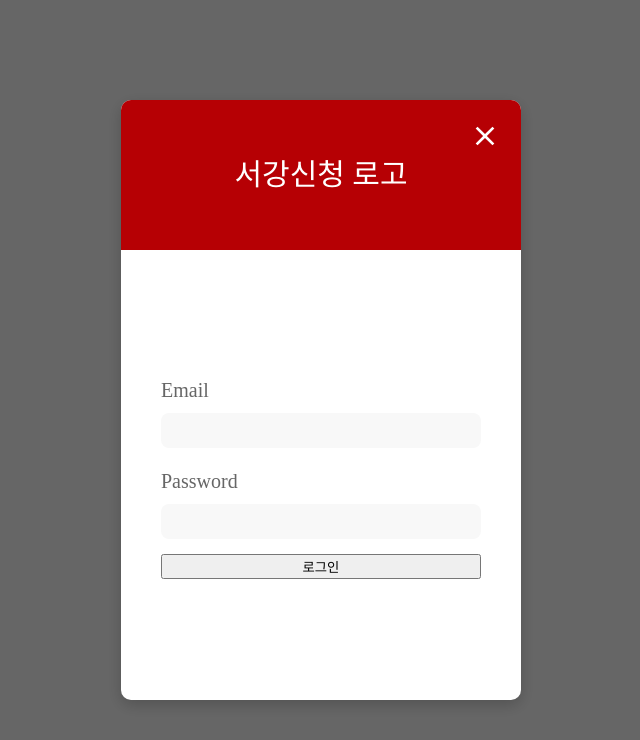
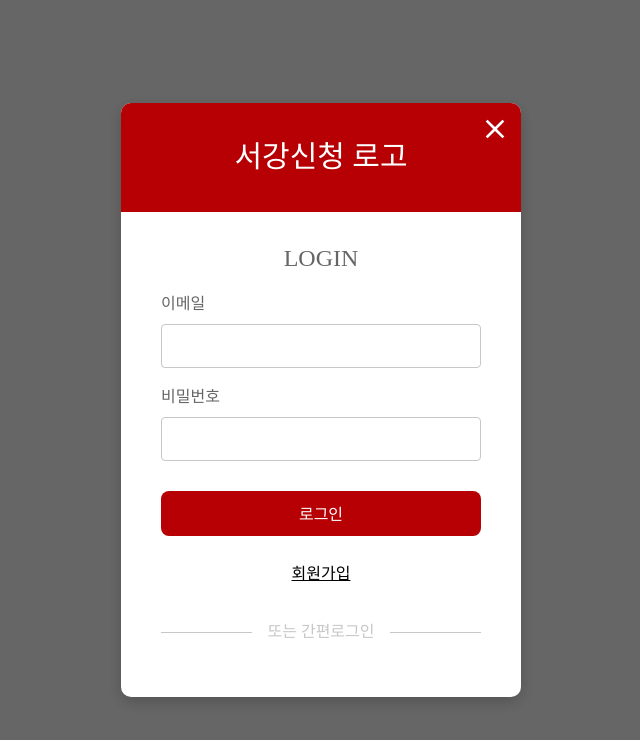
Before and after one commit to facade-team/sogang-register-web, a React (Create React App) app: page / in a window 1280 px wide. Both pictures are taken after a click on the button "로그인". Shown: the top 740 px of the page, without its empty margins (319-959 px from the left). Built offline with nearby package versions, Linux system fonts and the light colour scheme.

Commit message:
[feat]: 로그인 모달폼, 회원가입 모달폼 UI

```diff
--- a/src/App.js
+++ b/src/App.js
@@ -2,7 +2,7 @@ import React, { useState } from 'react'
 import styled from 'styled-components'
 import GlobalStyle from './styles/GlobalStyle'
 import Modal from './components/Modal/Modal'
-import LoginBtn from './components/LoginBtn'
+import SignBtn from './components/SignBtn'
 
 const Container = styled.div`
   display: flex;
@@ -13,15 +13,25 @@ const Container = styled.div`
 
 const App = () => {
   const [showModal, setShowModal] = useState(false)
-  const openModal = () => {
+  const [modalType, setModalType] = useState('')
+
+  const openModal = (signBtnType) => {
+    console.log(signBtnType)
     setShowModal((prev) => !prev)
+    setModalType(signBtnType)
   }
   return (
     <>
       <GlobalStyle></GlobalStyle>
       <Container>
-        <LoginBtn onClick={openModal}></LoginBtn>
-        <Modal showModal={showModal} setShowModal={setShowModal}></Modal>
+        <SignBtn onClick={openModal} signBtnType={'login'}></SignBtn>
+        <SignBtn onClick={openModal} signBtnType={'signup'}></SignBtn>
+        <Modal
+          showModal={showModal}
+          setShowModal={setShowModal}
+          modalType={modalType}
+          setModalType={setModalType}
+        ></Modal>
       </Container>
     </>
   )
--- a/src/components/Modal/LoginForm.js
+++ /dev/null
@@ -1,70 +0,0 @@
-import React from 'react'
-import styled from 'styled-components'
-import useInput from '../../hooks/useInput'
-
-const FormContainer = styled.form`
-  display: flex;
-  flex-direction: column;
-  width: 80%;
-`
-
-const FormGroup = styled.div`
-  display: block;
-  width: 100%;
-  margin-bottom: 15px;
-
-  label {
-    display: block;
-    color: #666;
-    font-size: 20px;
-    margin-bottom: 5px;
-  }
-
-  input {
-    appearance: none;
-    background: none;
-    border: none;
-    outline: none;
-    padding: 10px 0 10px 0;
-    width: 100%;
-    background-color: #f8f8f8;
-    border-radius: 8px;
-    border-width: 0;
-  }
-`
-
-const SubmitBtn = styled.button.attrs({
-  type: 'submit',
-})``
-
-const LoginForm = ({ handleLogin }) => {
-  const [user, onChange] = useInput({
-    email: '',
-    password: '',
-  })
-  const { email, password } = user
-  const submitHandler = (e) => {
-    e.preventDefault()
-    handleLogin(user)
-  }
-  return (
-    <FormContainer onSubmit={submitHandler}>
-      <FormGroup>
-        <label htmlFor="email">Email</label>
-        <input type="email" name="email" value={email} onChange={onChange} />
-      </FormGroup>
-      <FormGroup>
-        <label htmlFor="password">Password</label>
-        <input
-          type="password"
-          name="password"
-          value={password}
-          onChange={onChange}
-        />
-      </FormGroup>
-      <SubmitBtn>로그인</SubmitBtn>
-    </FormContainer>
-  )
-}
-
-export default LoginForm
--- a/src/components/Modal/Modal.js
+++ b/src/components/Modal/Modal.js
@@ -2,7 +2,7 @@ import React, { useRef, useEffect, useCallback } from 'react'
 import styled from 'styled-components'
 import { MdClose } from 'react-icons/md'
 import { motion, AnimatePresence } from 'framer-motion'
-import LoginForm from './LoginForm'
+import ModalForm from './ModalForm'
 
 const Background = styled(motion.div)`
   width: 100%;
@@ -16,11 +16,12 @@ const Background = styled(motion.div)`
 
 const ModalContainer = styled(motion.div)`
   min-width: 400px;
-  height: 600px;
+  height: fit-content;
+  padding-bottom: 50px;
   box-shadow: 0 5px 16px rgba(0, 0, 0, 0.2);
   background: #fff;
   display: grid;
-  grid-template-rows: 1fr 3fr;
+  grid-template-rows: 1fr 4fr;
   position: relative;
   z-index: 10;
   border-radius: 10px;
@@ -42,17 +43,17 @@ const ModalLogo = styled.div`
 const ModalContent = styled.div`
   display: flex;
   flex-direction: column;
-  justify-content: center;
+  //justify-content: center;
+  margin-top: 25px;
   align-items: center;
   line-height: 1.8;
-  color: #141414;
 `
 
 const ModalCloseBtn = styled(MdClose)`
   cursor: pointer;
   position: absolute;
-  top: 20px;
-  right: 20px;
+  top: 10px;
+  right: 10px;
   width: 32px;
   height: 32px;
   padding: 0;
@@ -65,7 +66,7 @@ const modalVariant = {
   exit: { opacity: 0 },
 }
 
-const Modal = ({ showModal, setShowModal }) => {
+const Modal = ({ showModal, setShowModal, modalType, setModalType }) => {
   const BgRef = useRef()
   const closeModal = (e) => {
     if (BgRef.current === e.target) {
@@ -106,7 +107,11 @@ const Modal = ({ showModal, setShowModal }) => {
           <ModalContainer>
             <ModalLogo>서강신청 로고</ModalLogo>
             <ModalContent>
-              <LoginForm handleLogin={handleLogin}></LoginForm>
+              <ModalForm
+                handleLogin={handleLogin}
+                modalType={modalType}
+                setModalType={setModalType}
+              ></ModalForm>
             </ModalContent>
             <ModalCloseBtn
               onClick={() => setShowModal(!showModal)}
--- /dev/null
+++ b/src/components/Modal/ModalForm.js
@@ -0,0 +1,196 @@
+import React, { useState } from 'react'
+import styled from 'styled-components'
+import useInput from '../../hooks/useInput'
+import { motion } from 'framer-motion'
+
+const FormContainer = styled.form`
+  display: flex;
+  flex-direction: column;
+  width: 80%;
+`
+
+const Title = styled.p`
+  text-align: center;
+  font-size: 24px;
+  margin-bottom: 10px;
+  color: #666;
+`
+
+const FormGroup = styled.div`
+  display: block;
+  width: 100%;
+  margin-bottom: 15px;
+
+  label {
+    display: block;
+    color: #666;
+    font-size: 16px;
+    margin-bottom: 5px;
+    transition: 0.4s;
+  }
+  &:focus-within label {
+    color: #b60004;
+  }
+
+  input {
+    padding: 12px 12px;
+    width: 100%;
+    font-size: 16px;
+    border-radius: 4px;
+    border: 1px solid #c7c7c7;
+    outline: none;
+    transition: 0.4s;
+  }
+
+  &:focus-within input {
+    border-color: #b60004;
+  }
+`
+
+const SubmitBtn = styled(motion.button).attrs({
+  type: 'submit',
+})`
+  width: 100%;
+  height: 45px;
+  padding: 10px 15px;
+  color: #fff;
+  background-color: #b60004;
+  border-radius: 8px;
+  border: none;
+  cursor: pointer;
+  margin-top: 15px;
+  font-size: 16px;
+
+  & + div {
+    text-align: center;
+    margin-top: 24px;
+    text-decoration: underline;
+    span {
+      cursor: pointer;
+    }
+  }
+`
+
+const Seperator = styled.div`
+  margin-top: 30px;
+  display: flex;
+  align-items: center;
+
+  p {
+    padding: 0 15px;
+    color: #c7c7c7;
+  }
+
+  div {
+    flex: 1;
+    height: 1px;
+    background-color: #c7c7c7;
+  }
+`
+
+const MailAllow = styled.p`
+  display: flex;
+  flex-direction: row-reverse;
+  align-items: center;
+  justify-content: center;
+`
+
+const ModalForm = ({ handleLogin, modalType, setModalType }) => {
+  const [user, onChangeInput] = useInput({
+    name: '',
+    email: '',
+    password: '',
+  })
+  const { name, email, password } = user
+  const passwordTest = ''
+  const [checkboxValue, setCheckboxValue] = useState(true)
+  const submitHandler = (e) => {
+    e.preventDefault()
+    handleLogin(user)
+  }
+  return (
+    <FormContainer onSubmit={submitHandler}>
+      {modalType === 'login' ? <Title>LOGIN</Title> : <Title>SIGN UP</Title>}
+      {modalType === 'signup' && (
+        <FormGroup>
+          <label htmlFor="name">이름</label>
+          <input
+            type="name"
+            name="name"
+            value={name}
+            onChange={onChangeInput}
+          />
+        </FormGroup>
+      )}
+      <FormGroup>
+        <label htmlFor="email">이메일</label>
+        <input
+          type="email"
+          name="email"
+          value={email}
+          onChange={onChangeInput}
+        />
+      </FormGroup>
+      <FormGroup>
+        <label htmlFor="password">비밀번호</label>
+        <input
+          type="password"
+          name="password"
+          value={password}
+          onChange={onChangeInput}
+        />
+      </FormGroup>
+      {modalType === 'signup' && (
+        <FormGroup>
+          <label htmlFor="password">비밀번호 재입력</label>
+          <input
+            type="password"
+            name="passwordTest"
+            value={passwordTest}
+            onChange={onChangeInput}
+          />
+        </FormGroup>
+      )}
+      {modalType === 'login' ? (
+        <>
+          <SubmitBtn
+            whileHover={{ scale: 1.02, transition: { duration: 0.2 } }}
+          >
+            로그인
+          </SubmitBtn>
+          <div>
+            <span onClick={() => setModalType('signup')}>회원가입</span>
+          </div>
+          <Seperator>
+            <div></div>
+            <p>또는 간편로그인</p>
+            <div></div>
+          </Seperator>
+        </>
+      ) : (
+        <>
+          <MailAllow>
+            <label for="allow" style={{ fontSize: '10px' }}>
+              즐겨찾기한 교과목의 정보 업데이트 시 이메일 수신에 동의합니다.
+            </label>
+            <input
+              type="checkbox"
+              name="admit"
+              id="allow"
+              checked={checkboxValue}
+              onChange={() => setCheckboxValue(!checkboxValue)}
+            />
+          </MailAllow>
+
+          <SubmitBtn
+            whileHover={{ scale: 1.02, transition: { duration: 0.2 } }}
+          >
+            회원가입
+          </SubmitBtn>
+        </>
+      )}
+    </FormContainer>
+  )
+}
+
+export default ModalForm
--- a/src/components/LoginBtn.js
+++ b/src/components/SignBtn.js
@@ -13,16 +13,16 @@ const OpenModalBtn = styled(motion.button)`
   cursor: pointer;
 `
 
-const LoginBtn = ({ onClick }) => {
+const SignBtn = ({ onClick, signBtnType }) => {
   return (
     <OpenModalBtn
       whileHover={{ scale: 1.05 }}
       whileTap={{ scale: 0.95 }}
-      onClick={onClick}
+      onClick={() => onClick(signBtnType)}
     >
-      로그인
+      {signBtnType === 'login' ? '로그인' : '회원가입'}
     </OpenModalBtn>
   )
 }
 
-export default LoginBtn
+export default SignBtn
--- a/src/styles/GlobalStyle.js
+++ b/src/styles/GlobalStyle.js
@@ -3,6 +3,11 @@ import reset from 'styled-reset'
 
 const GlobalStyle = createGlobalStyle`
   ${reset}
+
+  *{
+    box-sizing: border-box;
+  }
+
 `
 
 export default GlobalStyle
```
